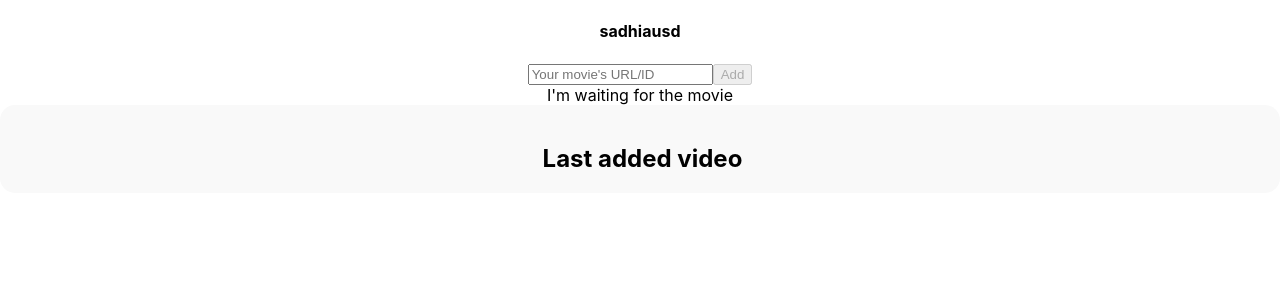
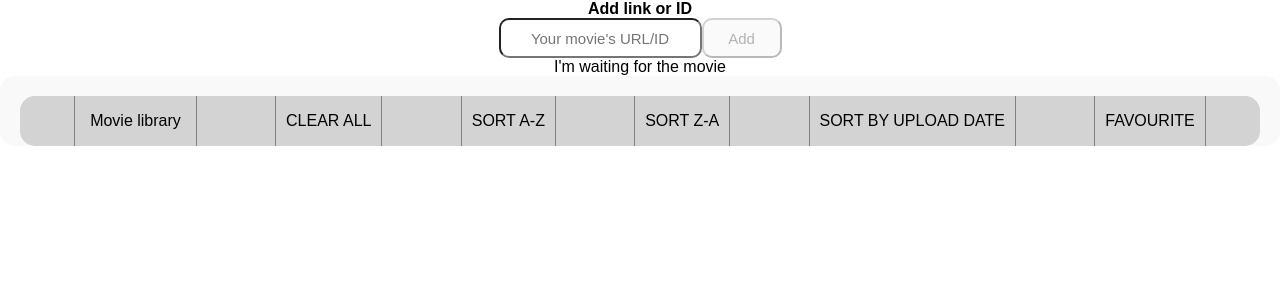
Before and after one commit to DamianPasterz/videosStorage, a React (Create React App) app: page / in a window 1280 px wide. Shown: the top 300 px of the page. Built offline with nearby package versions, Linux system fonts and the light colour scheme.

Commit message:
Add sort AZ -ZA

```diff
--- a/package.json
+++ b/package.json
@@ -7,10 +7,12 @@
     "@testing-library/react": "^13.3.0",
     "@testing-library/user-event": "^13.5.0",
     "axios": "^0.27.2",
+    "bootstrap": "^5.2.0",
     "get-video-id": "^3.6.4",
     "moment": "^2.29.4",
     "react": "^18.2.0",
     "react-dom": "^18.2.0",
+    "react-player": "^2.10.1",
     "react-scripts": "5.0.1",
     "reactstrap": "^8.10.1",
     "uuid": "^8.3.2",
--- a/public/index.html
+++ b/public/index.html
@@ -29,6 +29,7 @@
   <body>
     <noscript>You need to enable JavaScript to run this app.</noscript>
     <div id="root"></div>
+    <div id="portal"></div>
     <!--
       This HTML file is a template.
       If you open it directly in the browser, you will see an empty page.
--- a/src/App.js
+++ b/src/App.js
@@ -5,7 +5,7 @@ import VideoPage from "./components/VideoPage"
 function App() {
   return (
     <div className="App">
-      <h4>sadhiausd</h4>
+      <h4>Add link or ID</h4>
       <InputComponent />
       <VideoPage />
     </div>
--- a/src/components/InputComponent.js
+++ b/src/components/InputComponent.js
@@ -1,12 +1,9 @@
 import React, { useState } from 'react'
 import { useVideoContext } from "../context/Video_context"
-
+import "../index.css"
 import getVideoId from 'get-video-id';
 
-
-import {
-    Spinner,
-} from 'reactstrap';
+;
 
 
 function InputComponent() {
@@ -95,7 +92,7 @@ function InputComponent() {
     return (
         <div className='input__contanier'>
             <form onSubmit={handleSubmit}>
-                <input
+                <input className="input__input"
                     type='text'
                     name='url'
                     id='url'
@@ -110,7 +107,7 @@ function InputComponent() {
 
 
                     }} />
-                <button disabled={isDisabled} >
+                <button className="btn" disabled={isDisabled} >
                     Add
                 </button>
                 <div>
--- /dev/null
+++ b/src/components/Navbar.js
@@ -0,0 +1,76 @@
+import React, { useEffect } from 'react';
+import { useVideoContext } from '../context/Video_context';
+
+import "../index.css"
+
+
+const NavbarComponent = () => {
+    const { filterAz, filterZa } = useVideoContext();
+    const { setVideos } = useVideoContext();
+
+    // useEffect(() => {
+    //     console.log("render")
+    // }, [videos])
+
+
+
+
+    function HandleClearAll() {
+        setVideos([])
+    }
+    // // function HandleFilterAz() {
+    // //     filterAz(videos)
+    // //     // setVideos(videos)
+    // // }
+
+    // // function HandleFilterZa() {
+    // //     filterZa(videos)
+    // //     // setVideos(videos)
+    // // }
+
+    // // filter AZ
+    // function filterAz() {
+    //     let videosAZ = videos.sort((a, b) => (a.title.toLowerCase() > b.title.toLowerCase()) ? 1 : (b.title.toLowerCase() > a.title.toLowerCase()) ? -1 : 0)
+    //     setVideos(videosAZ)
+    //     // return setVideos(videosAZ)
+    // }
+
+
+    // // filter ZA
+    // function filterZa() {
+    //     console.log(videos);
+    //     videos.sort((a, b) => (a.title.toLowerCase() < b.title.toLowerCase()) ? 1 : (b.title.toLowerCase() < a.title.toLowerCase()) ? -1 : 0)
+    //     console.log(videos);
+
+    //     setVideos(videos)
+    // }
+
+
+    return (
+
+        <div className='nawbar__body'>
+            <div className='nawbar__logo'>
+                <p> Movie library</p>
+            </div>
+            <div className='nawbar__btn' onClick={HandleClearAll} >
+                CLEAR ALL
+            </div>
+            <div className='nawbar__btn' onClick={filterAz} >
+                SORT A-Z
+            </div>
+            <div className='nawbar__btn' onClick={filterZa} >
+                SORT Z-A
+            </div>
+            <div className='nawbar__btn' >
+                SORT BY UPLOAD DATE
+            </div>
+            <div className='nawbar__btn' >
+
+                FAVOURITE
+            </div>
+        </div>
+
+    );
+}
+
+export default NavbarComponent;
--- a/src/components/VideoPage.js
+++ b/src/components/VideoPage.js
@@ -1,43 +1,111 @@
-import React, { useContext } from 'react';
+import React, { useContext, useState } from 'react';
 import "./VideoPage.css";
 import VideoCard from "./VideoCard"
 import { useVideoContext } from '../context/Video_context';
+import Modal from '../tools/modal';
+import ReactPlayer from 'react-player';
+import NavbarComponent from "./Navbar"
+import "../index.css"
+
+
+
 
 
 function RecomendetVideo() {
-    const { videoLS } = useVideoContext();
-    console.log(videoLS);
-    console.log(videoLS.imageUrl);
-    console.log(videoLS.additionDate);
+    const { videos, setVideos } = useVideoContext();
+    // const { deleteVideo } = useVideoContext();
+
+
+
+    const [isOpen, setIsOpen] = useState(false)
+    const [currentMovie, setCurrentMovie] = useState()
+    const [favourite, setFavourite] = useState(false)
+
+
+    function HandleDelete(idLocalStorage) {
+        let deletedVideos = videos.filter((element) => {
+
+
+            return element.idLocalStorage !== idLocalStorage
+        })
+        setVideos(deletedVideos)
+    }
+    function Handlefav(idLocalStorage) {
+
+        // setFavourite(!favourite)
+    }
 
 
     return (
         <div className='recomendetVideo'>
-            <h2>
-                Last added video
-            </h2>
+            <NavbarComponent />
 
             <div className='recomendedVideos__videos'>
-                {videoLS.map(video => {
+                {videos.map(video => {
                     return (
-                        <VideoCard key={video.idLocalStorage}
-                            title={video.title}
-                            views={video.viewCount}
-                            image={video.imageUrl}
-                            likes={video.likeCount}
-                            additionDate={video.additionDate}
+                        <div className='recomendedVideos__videos__videos' key={video.idLocalStorage}>
+                            <div onClick={() => {
+                                setIsOpen(true)
+                                setCurrentMovie(video.aUrl)
+                            }} >
+                                <VideoCard
+
+                                    image={video.imageUrl}
+
+                                    title={video.title}
+                                    views={video.viewCount}
+
+                                    likes={video.likeCount}
+                                    additionDate={video.additionDate}
+                                    url={video.aUrl}
+                                    favourite={favourite ? "tak" : "nie"}
+                                    // button={deleteVideo}
+                                    idLocalStorage={video.idLocalStorage}
+
+                                />
+
+                            </div>
+
+
+                            <button className='btn' onClick={() => { HandleDelete(video.idLocalStorage) }}>
+                                DELETE
+                            </button>
+                            <button className='btn__fav' onClick={() => { Handlefav(video.favourite) }}>
+                                FAVOURITE
+                            </button>
+                        </div>
+
+
+                    )
 
 
 
-                        />
-                    )
-                })}
+                }
+                )
+                }
+
+            </div>
+
+            <Modal open={isOpen} onClose={() => setIsOpen(false)}  >
+
+
+                <ReactPlayer
+                    url={currentMovie}
+                    width='100%'
+                    height='100%'
+                    controls
+                    className='media-player'
+                />
+
+            </Modal>
+
+
+        </div>
 
 
 
 
-            </div>
-        </div>
+
     )
 }
 
--- a/src/context/Video_context.js
+++ b/src/context/Video_context.js
@@ -1,5 +1,4 @@
-import { logDOM } from '@testing-library/react';
-import React, { useContext } from 'react'
+import React, { useContext, useEffect, useState } from 'react'
 import { v4 as uuidv4 } from 'uuid';
 import useLocalStorage from '../tools/useLokalStorageHook';
 import moment from 'moment';
@@ -15,9 +14,34 @@ export const VideoContext = React.createContext();
 export const VideoProvider = ({ children }) => {
     const [videos, setVideos] = useLocalStorage("videos", [])
 
+    let sortVideos = [...videos]
 
-    const videoLS = videos
-    console.log(videos);
+
+
+
+    useEffect(() => {
+        console.log("render")
+    }, [videos])
+
+
+
+
+    // filter AZ
+    function filterAz() {
+        sortVideos = sortVideos.sort((a, b) => (a.title.toLowerCase() > b.title.toLowerCase()) ? 1 : (b.title.toLowerCase() > a.title.toLowerCase()) ? -1 : 0)
+        setVideos(sortVideos)
+        return setVideos(sortVideos)
+    }
+
+
+    // filter ZA
+    function filterZa() {
+        console.log(videos);
+        sortVideos = sortVideos.sort((a, b) => (a.title.toLowerCase() < b.title.toLowerCase()) ? 1 : (b.title.toLowerCase() < a.title.toLowerCase()) ? -1 : 0)
+        console.log(sortVideos);
+
+        setVideos(sortVideos)
+    }
 
     async function getYtObject(newProvider, newId, inputSearch) {
 
@@ -27,14 +51,14 @@ export const VideoProvider = ({ children }) => {
         const fetchUrl = `https://www.googleapis.com/youtube/v3/videos?id=${newId}&key=${"AIzaSyAdhgdhqdLwgz6ow0-jVb-08MJbsUDgPlo"}
         &part=snippet,statistics&fields=items(id,snippet(title,thumbnails(default(url))),statistics(viewCount,likeCount))`
 
-        // const movieUrl = `https://www.youtube.com/watch?v=${newId}`;
+        const movieUrl = `https://www.youtube.com/watch?v=${newId}`;
 
         const response = await fetch(fetchUrl);
 
         const data = await response.json()
 
         console.log(data);
-        destructurizeYoutubeObject(data)
+        destructurizeYoutubeObject(data, movieUrl)
 
 
 
@@ -44,7 +68,8 @@ export const VideoProvider = ({ children }) => {
 
     //destrukturyzacja YT
 
-    const destructurizeYoutubeObject = (data) => {
+    const destructurizeYoutubeObject = (data, movieUrl) => {
+        console.log(movieUrl);
         const {
             id,
             snippet: { title },
@@ -70,19 +95,19 @@ export const VideoProvider = ({ children }) => {
             viewCount,
             likeCount,
             provider: 'YOUTUBE',
+            aUrl: movieUrl,
             imageUrl: url,
             additionDate: moment().add(3, 'days').calendar(),
             favourite: false,
         }
-        console.log(url);
-        console.log(moment().startOf('hour').fromNow());
+
         if (videos.find(item => item.id === newItem.id)) {
             return
 
         }
         setVideos([...videos, newItem])
 
-        return
+        return console.log(newItem);
     };
 
 
@@ -91,19 +116,19 @@ export const VideoProvider = ({ children }) => {
 
         const fetchUrl = `https://vimeo.com/api/oembed.json?url=https%3A//vimeo.com/${newId}`
 
-        // const movieUrl = `https://www.vimeo.com/${videoId}`;
+        const movieUrl = `https://www.vimeo.com/${newId}`;
 
         const response = await fetch(fetchUrl);
 
         const data = await response.json()
         console.log(data);
-        destructurizeVimeoObject(data)
+        destructurizeVimeoObject(data, movieUrl)
 
         return
     }
 
 
-    const destructurizeVimeoObject = (data,) => {
+    const destructurizeVimeoObject = (data, movieUrl) => {
         const {
 
             title,
@@ -112,8 +137,9 @@ export const VideoProvider = ({ children }) => {
 
         } = data;
         console.log(data);
+        console.log(video_id);
 
-        // return { title, id, upload_date }
+
 
         const newItem = {
             id: video_id,
@@ -122,33 +148,59 @@ export const VideoProvider = ({ children }) => {
             imageUrl: thumbnail_url,
             provider: "VIMEO",
             additionDate: moment().add(3, 'days').calendar(),
+            aUrl: movieUrl,
             favourite: false,
         };
-        if (videos.find(item => item.id !== newItem.id)) {
-            console.log("dupaaaaaaaa");
+
+        console.log(newItem);
+        console.log(videos);
+        if (videos.find(item => item.id === newItem.id)) {
+            return console.log("już jest");
+        }
+
+        setVideos([...videos, newItem])
 
 
-        }
-        setVideos([...videos, newItem])
-        console.log(moment().startOf('hour').fromNow());
-        return
 
     };
 
+    function deleteVideo(videos, idLocalStorage) {
+        let deletedVideos = videos.filter((element) => {
 
+            return element.idLocalStorage !== idLocalStorage
+        })
+        setVideos([deletedVideos])
+    }
 
+    // // filter AZ
+    // function filterAz(title) {
+    //     let videosAZ = videos.sort((a, b) => a.video.title - b.video.title)
+    //     console.log(`sortaz${videosAZ}`);
+    //     setVideos(videosAZ)
+    //     return
+    // }
 
 
 
     return (
         <VideoContext.Provider
             value={{
-                videos,
+                ...videos,
                 getYtObject,
                 getVimeoObject,
                 destructurizeYoutubeObject,
-                useLocalStorage,
-                videoLS,
+                // useLocalStorage,
+                // filterAz,
+                setVideos,
+                videos,
+                deleteVideo,
+                filterAz,
+                filterZa
+
+
+
+
+
                 // toggleFavourites,
                 // clearfilms,
 
--- a/src/index.css
+++ b/src/index.css
@@ -1,5 +1,13 @@
+* {
+  padding: 0;
+  margin: 0;
+  box-sizing: border-box;
+  font-family: 'Montserrat', sans-serif;
+}
+
 body {
   margin: 0;
+  padding: 0;
   font-family: -apple-system, BlinkMacSystemFont, 'Segoe UI', 'Roboto', 'Oxygen',
     'Ubuntu', 'Cantarell', 'Fira Sans', 'Droid Sans', 'Helvetica Neue',
     sans-serif;
@@ -11,3 +19,140 @@ code {
   font-family: source-code-pro, Menlo, Monaco, Consolas, 'Courier New',
     monospace;
 }
+
+
+.nawbar__body {
+  display: flex;
+  height: 50px;
+  background-color: lightgray;
+  display: flex;
+  padding-left: 15px;
+  padding-right: 15px;
+  justify-content: space-around;
+  /* text-align: center; */
+  /* align-items: center; */
+  border-radius: 15px;
+  /* border: 0.5px black solid; */
+
+}
+
+.nawbar__logo {
+  display: flex;
+  padding-left: 15px;
+  padding-right: 15px;
+  /* justify-content: space-around; */
+  text-align: center;
+  align-items: center;
+  border-right: .1px solid gray;
+  border-left: .1px solid gray;
+}
+
+.nawbar__btn{
+  display: flex;
+  padding-left: 10px;
+  padding-right: 10px;
+  text-align: center;
+  align-items: center;
+  border-right: .1px solid gray;
+  border-left: .1px solid gray;
+  cursor: pointer;
+  /* border-radius: 10px; */
+
+
+
+}
+
+.nawbar__btn:hover{
+  background-color: darkgray;
+  box-shadow: -.1em 0 .1em rgb(3, 17, 32);
+}
+
+.input__contanier{
+  display: flex;
+  justify-content: space-around;
+  text-align: center;
+  align-items: center;
+}
+.input__input{
+  height: 40px;
+  /* width: 300px; */
+  font-size: 15px;
+  text-align: center;
+  border-radius: 10px;
+}
+
+.btn{
+  height: 40px;
+  width: 80px;
+  font-size: 15px;
+  text-align: center;
+  border-radius: 10px;
+}
+
+.videoCard {
+  margin-bottom: 40px;
+  width:  270px;
+}
+
+.videoCard__thumbnail {
+  height: 140px;
+  width: 250px;
+  display: flex;
+  margin-top: 10px;
+  margin-left: 10px;
+  margin-right: 10px;
+  border-radius: 15px;
+
+}
+
+.videoCard__info {
+  display: flex;
+  margin-top: 10px;
+  margin-left: 10px;
+  margin-right: 10px;
+  padding-right: 30px;
+  background-color: darkgray;
+  border-radius: 15px;
+}
+
+
+.videoCard__text {
+  margin-left: 15px;
+  height: 250px ;
+  top: 25px;
+}
+
+.videoCard__text > h4 {
+  font-size: 16px;
+  margin-bottom: 15px;
+}
+
+.videoCard__text > p {
+  display: flex;
+  justify-content: flex-start;
+padding: 5px;
+  padding-top:5px ;
+  font-size: 14px;
+
+}
+
+
+.recomendedVideos__videos__videos{
+  background-color: darkgray;
+  margin: 15px;
+  border-radius: 15px;
+}
+
+.btn__fav{
+  height: 40px;
+  width: 100px;
+  font-size: 15px;
+  text-align: center;
+  border-radius: 10px;
+  cursor: pointer;
+}
+
+
+.modal__modal{
+  border-radius: 15px;
+}
--- /dev/null
+++ b/src/tools/modal.js
@@ -0,0 +1,41 @@
+import React from 'react'
+import ReactDom from 'react-dom'
+
+const MODAL_STYLES = {
+    position: 'fixed',
+    top: '50%',
+    left: '50%',
+    transform: 'translate(-50%, -50%)',
+    backgroundColor: '#FFF',
+    padding: '50px',
+    borderRadius: "15px",
+    zIndex: 1000
+}
+
+const OVERLAY_STYLES = {
+    position: 'fixed',
+    top: 0,
+    left: 0,
+    right: 0,
+    bottom: 0,
+    backgroundColor: 'rgba(0, 0, 0, .9)',
+    zIndex: 1000
+}
+
+export default function Modal({ open, children, onClose }) {
+    if (!open) return null
+
+    return ReactDom.createPortal(
+        <>
+            <div style={OVERLAY_STYLES} />
+            <div style={MODAL_STYLES}>
+
+
+                {children},
+                <button className='btn' onClick={onClose}>Close Modal</button>
+
+            </div>
+        </>,
+        document.getElementById('portal')
+    )
+}
--- a/src/tools/useLokalStorageHook.js
+++ b/src/tools/useLokalStorageHook.js
@@ -28,7 +28,7 @@ function useLocalStorage(key, initialValue) {
     const setValue = (value) => {
         try {
             // Allow value to be a function so we have same API as useState
-            const valueToStore =
+            let valueToStore =
                 value instanceof Function ? value(storedValue) : value;
             // Save state
             setStoredValue(valueToStore);
```
Also changed, not shown: src/components/VideoCard.js (+19 -8 lines), 1 other file (tests, documents, lock files or other folders).
